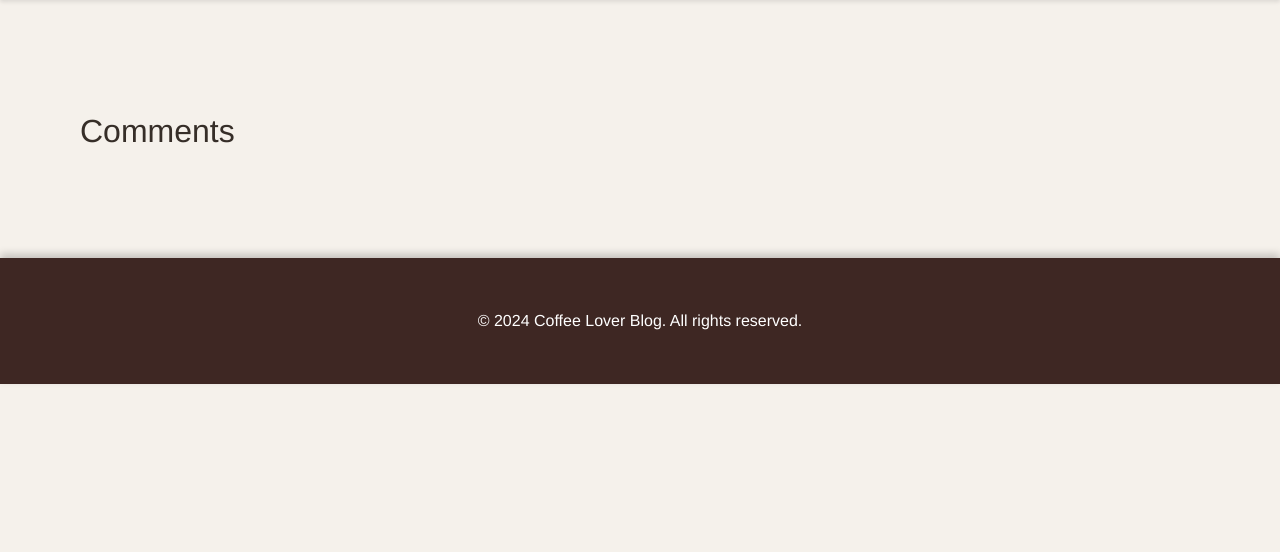
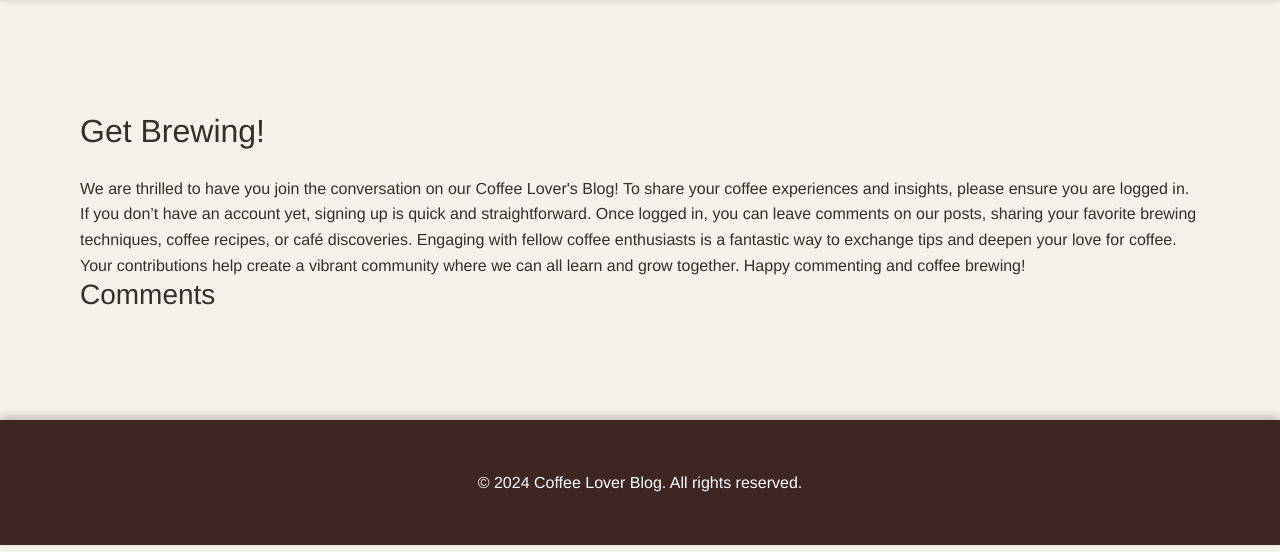
Before and after one commit to dinakidane/coffee-lovers, a Django app: page /comments/ in a window 1280 px wide. Shown: the part 85-637 px from the top of the page. Run offline with Django 3.2, Linux system fonts and the light colour scheme; data that the repository does not hold is empty.

Commit message:
add content to comment html

```diff
--- a/main/templates/comments.html
+++ b/main/templates/comments.html
@@ -3,7 +3,18 @@
 
 {% block content %}
 <div class="container mt-5">
-    <h2>Comments</h2>
+
+    <h2>Get Brewing!</h2>
+    <br>
+    <p>We are thrilled to have you join the conversation on our Coffee Lover's Blog! To share your coffee experiences and
+        insights, please ensure you are logged in. If you don’t have an account yet, signing up is quick and
+        straightforward. Once logged in, you can leave comments on our posts, sharing your favorite brewing techniques,
+        coffee recipes, or café discoveries. Engaging with fellow coffee enthusiasts is a fantastic way to exchange tips and
+        deepen your love for coffee. Your contributions help create a vibrant community where we can all learn and grow
+        together. Happy commenting and coffee brewing!</p>
+
+
+    <h3>Comments</h3>
     {% for comment in comments %}
         <div class="card mb-3">
             <div class="card-body">
```
